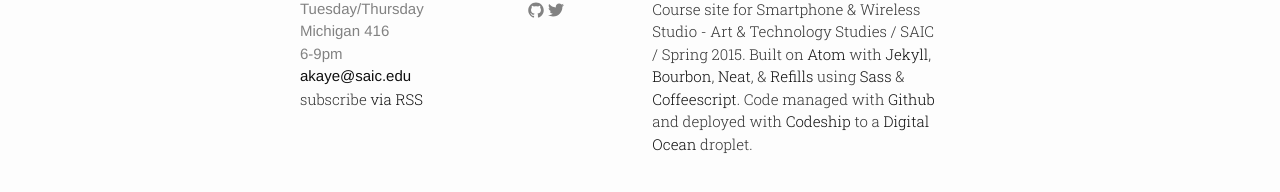
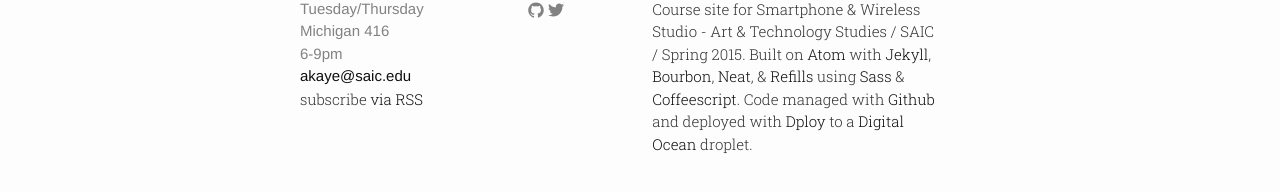
Before and after one commit to greymechanic/ubicomp.io, a Jekyll site: the page built from resources.md, in a window 1280 px wide and 1014 px high. Shown: the part 799-991 px from the top of the window. Built offline with Jekyll 4.4.1, drawn with Linux system fonts in a browser that asks for light colours; nearby versions of some CDN libraries.

Commit message:
update footer

```diff
--- a/_config.yml
+++ b/_config.yml
@@ -11,7 +11,7 @@ description: >
   <a href=http://sass-lang.com target=_blank>Sass</a> &
   <a href=http://coffeescript.org target=_blank>Coffeescript</a>.
   Code managed with <a href=http://github.com target=_blank>Github</a>
-   and deployed with <a href=http://codeship.com target=_blank>Codeship</a>
+   and deployed with <a href=http://dploy.io target=_blank>Dploy</a>
    to a <a href=http://digitalocean.com target=_blank>Digital Ocean</a> droplet.
 baseurl: "" # the subpath of your site, e.g. /blog/
 url: "http://ubicomp.io" # the base hostname & protocol for your site
```
Also changed, not shown: 6 other files.
